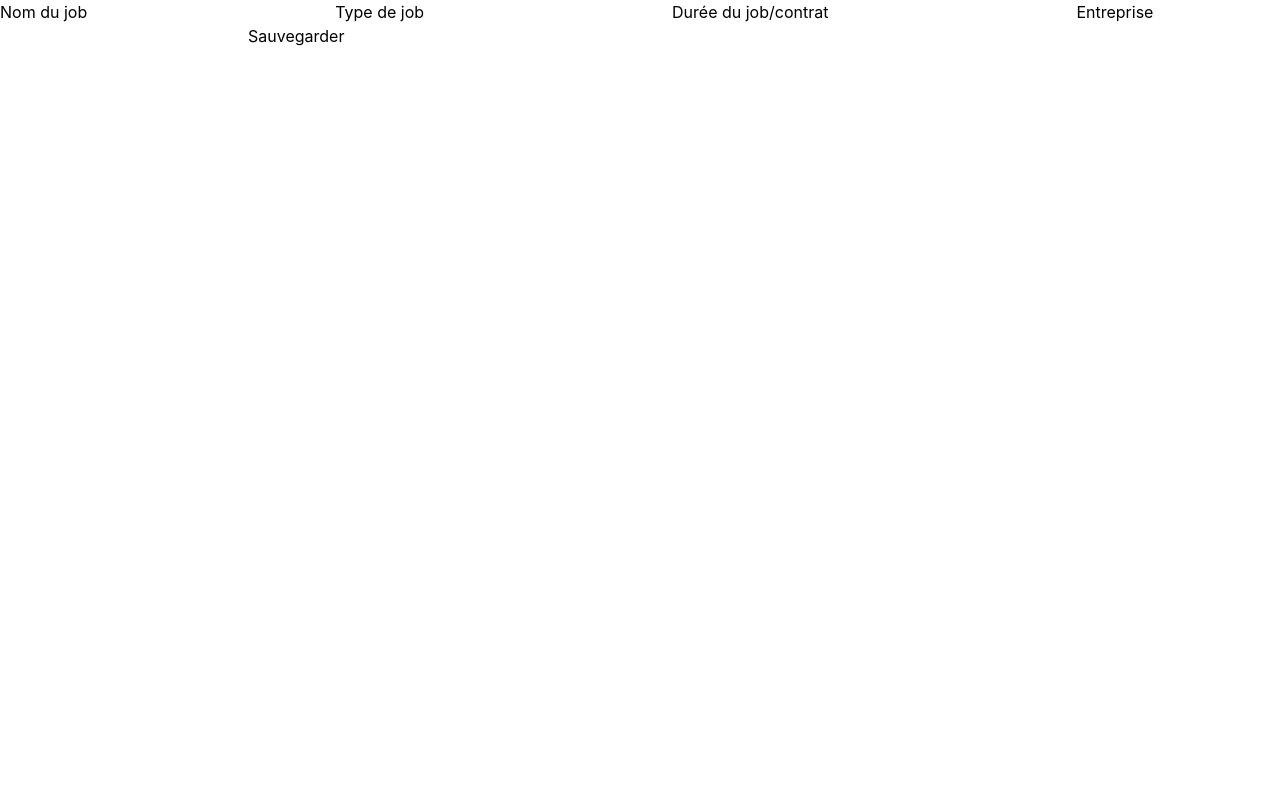
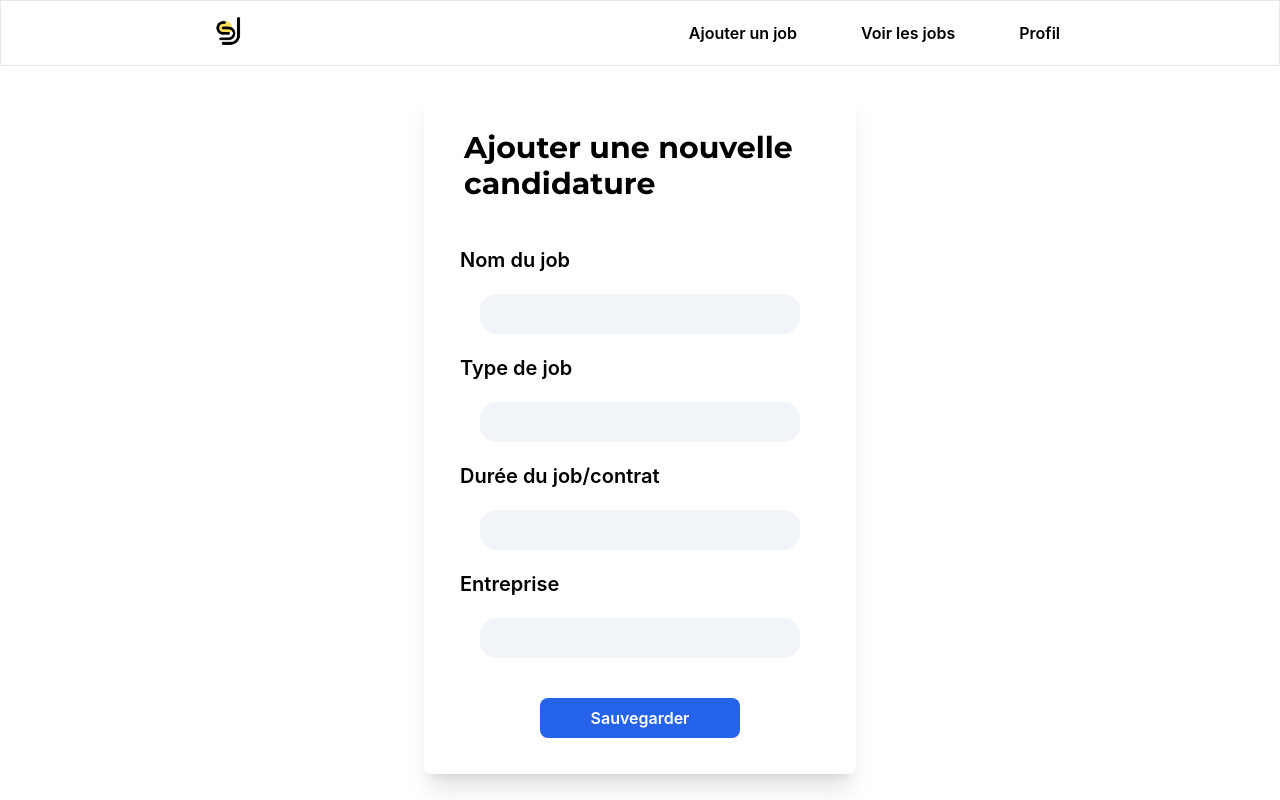
Before and after one commit to EliasLd/SourceJob, a React (Create React App) app: page /api/jobs/addJob in a window 1280 px wide. Built offline with nearby package versions, Linux system fonts and the light colour scheme.

Commit message:
added job form front-end + routes with navbar

```diff
--- a/src/auth/signUp.jsx
+++ b/src/auth/signUp.jsx
@@ -41,7 +41,7 @@ export default function SignUp() {
                             <input type="text" name="email" value={datas.email} onChange={handleChange} placeholder='Email...' className='m-5 p-3 flex flex-col w-60 xs:w-80 bg-slate-300 rounded-2xl transition ease-in-out duration-300 focus:scale-110 focus:bg-white'/>
                             <input type="password" name="password" value={datas.password} onChange={handleChange} placeholder='Mot de passe...' className='m-5 p-3 flex flex-col w-60 xs:w-80 bg-slate-300 rounded-2xl transition ease-in-out duration-300 focus:scale-110 focus:bg-white'/>
                             <div className='flex justify-center'>
-                                <button className='m-5 p-2 px-10 shadow-xl text-white bg-blue-600 rounded-lg transition ease-in-out duration-300 hover: hover:scale-110'>S'inscrire</button>
+                                <button className='m-5 p-2 px-10 shadow-xl text-white bg-blue-600 rounded-lg transition ease-in-out duration-300 hover:scale-110'>S'inscrire</button>
                             </div>
                         </form>
                     </div>
--- a/src/components/AddJob.jsx
+++ b/src/components/AddJob.jsx
@@ -1,5 +1,6 @@
 import { useState } from "react";
 import { jwtDecode } from 'jwt-decode';
+import Navbar from "./Navbar";
 
 export default function JobForm() {
 
@@ -64,46 +65,58 @@ export default function JobForm() {
     };
 
     return(
-        <form onSubmit={handleSubmit}>
+        <div>
+            <Navbar />
+            <div className='absolute inset-0  flex flex-col justify-center items-center mt-16'>
+                <div className='rounded-lg flex flex-col justify-center bg-white shadow-xl p-1 xxs:p-4'>
+                    <p className='font-sans font-bold text-3xl p-6'>Ajouter une nouvelle <br/> candidature</p>
+                    <form onSubmit={handleSubmit} className='flex flex-col justify-center p-5 rounded-3xl '>
                         <label>
-                Nom du job
+                            <p className='font-inter font-semibold  text-xl'>Nom du job</p>
                             <input
                                 type="text"
                                 name="jobName"
                                 value={jobDatas.jobName}
                                 onChange={handleChange}
+                                className='m-5 p-2 flex flex-col w-60 xxs:w-80 rounded-2xl bg-slate-100 transition ease-in-out duration-300 focus:scale-110 focus:bg-white'
                             />
                         </label>
                         <label>
-                Type de job
+                            <p className='font-inter font-semibold text-xl'>Type de job</p>
                             <input
                                 type="text"
                                 name="jobType"
                                 value={jobDatas.jobType}
                                 onChange={handleChange}
+                                className='m-5 p-2 flex flex-col w-60 xxs:w-80 rounded-2xl bg-slate-100 transition ease-in-out duration-300 focus:scale-110 focus:bg-white'
                             />
                         </label>
                         <label>
-                Durée du job/contrat
+                            <p className='font-inter font-semibold text-xl'>Durée du job/contrat</p>
                             <input
                                 type="text"
                                 name="jobDuration"
                                 value={jobDatas.jobDuration}
                                 onChange={handleChange}
+                                className='m-5 p-2 flex flex-col w-60 xxs:w-80 rounded-2xl bg-slate-100 transition ease-in-out duration-300 focus:scale-110 focus:bg-white'
                             />
                         </label>
                         <label>
-                Entreprise
+                            <p className='font-inter font-semibold text-xl'>Entreprise</p>
                             <input
                                 type="text"
                                 name="Company"
                                 value={jobDatas.Company}
                                 onChange={handleChange}
+                                className='m-5 p-2 flex flex-col w-60 xxs:w-80 rounded-2xl bg-slate-100 transition ease-in-out duration-300 focus:scale-110 focus:bg-white'
                             />
                         </label>
-            <button type="submit">Sauvegarder</button>
+                        <button type="submit" className='mt-5 p-2 mx-20 text-white font-inter font-semibold rounded-lg bg-blue-600 transition ease-in-out duration-300 hover:scale-110'>Sauvegarder</button>
                     </form>
+                </div>
 
+            </div>
+        </div>
     )
 
 };
--- a/src/components/Navbar.jsx
+++ b/src/components/Navbar.jsx
@@ -7,11 +7,13 @@ export default function Navbar() {
     <nav className='sticky top-0 z-10 bg-white border border-slate-200 backdrop-blur-lg'>
         <div className='max-w-4xl mx-auto px-4'>
             <div className='flex items-center justify-between h-16'>
-                <img src={logo} className='w-10 h-10'/>
-                <div className='flex gap-x-10 items-center'>
-                    <Link to='/api/jobs/addJob' className='font-inter font-semibold rounded-2xl p-3 hover:bg-slate-100'>Ajouter un job</Link>
-                    <Link to='/api/jobs' className='font-inter font-semibold rounded-2xl p-3 hover:bg-slate-100'>Voir les jobs</Link>
-                    <Link to='/api/profile' className='font-inter font-semibold rounded-2xl p-3 hover:bg-slate-100'>Profil</Link>
+                <Link to='/api/jobs'>
+                  <img src={logo} className='w-10 h-10'/>
+                </Link>
+                <div className='flex gap-x-4 xxs:gap-x-10 items-center'>
+                    <Link to='/api/jobs/addJob' className='font-inter font-semibold text-sm xxs:text-base  p-3 hover:border-b-2 hover:border-b-black'>Ajouter un job</Link>
+                    <Link to='/api/jobs' className='font-inter font-semibold text-sm xxs:text-base p-3 hover:border-b-2 hover:border-b-black'>Voir les jobs</Link>
+                    <Link to='/api/profile' className='font-inter font-semibold text-sm xxs:text-base p-3 hover:border-b-2 hover:border-b-black'>Profil</Link>
                 </div>
             </div>
         </div>
--- a/src/components/PlotJob.jsx
+++ b/src/components/PlotJob.jsx
@@ -43,10 +43,10 @@ export default function PlotJob() {
     return (
         <div>
             <Navbar/>
-            <div>
-                <ul>
+            <div className='flex justify-center'>
+                <ul className='mt-16 flex flex-col gap-y-4 flex-wrap font-inter font-semibold '>
                     {jobsList.map((job) => (
-                        <li key={job._id} onClick={() => handleClickJob(job._id)}>
+                        <li key={job._id} onClick={() => handleClickJob(job._id)} className='rounded-2xl bg-slate-200 p-4 transition ease-in-out duration-300 hover:cursor-pointer hover:scale-110'>
                             {job.jobName} - {job.jobType} - {job.jobDuration} - {job.Company}
                         </li>
                     ))}
--- a/src/components/PlotJobDetails.jsx
+++ b/src/components/PlotJobDetails.jsx
@@ -3,6 +3,7 @@ import { useParams } from "react-router-dom";
 import Logout from '../auth/logout';
 import { Link } from 'react-router-dom';
 import DeleteJob from "./DeleteJob";
+import Navbar from "./Navbar";
 
 export default function PlotJobDetails() {
     const { id } = useParams(); // récupération  de l'id en fonction de l'url
@@ -34,6 +35,7 @@ export default function PlotJobDetails() {
 
     return (
         <div>
+            <Navbar />
             <h2>Détails du job</h2>
             {jobDetails ? (
                 <ul>
--- a/tailwind.config.js
+++ b/tailwind.config.js
@@ -14,6 +14,7 @@ module.exports = {
       'md': '1460px',
       'sm': '865px',
       'xs': '705px',
+      'xxs': '486px',
     },
       backgroundImage: {
         'sky': "url('./assets/sky-bg.png')"
```
Lines whose indentation alone changed are shown as unchanged.
